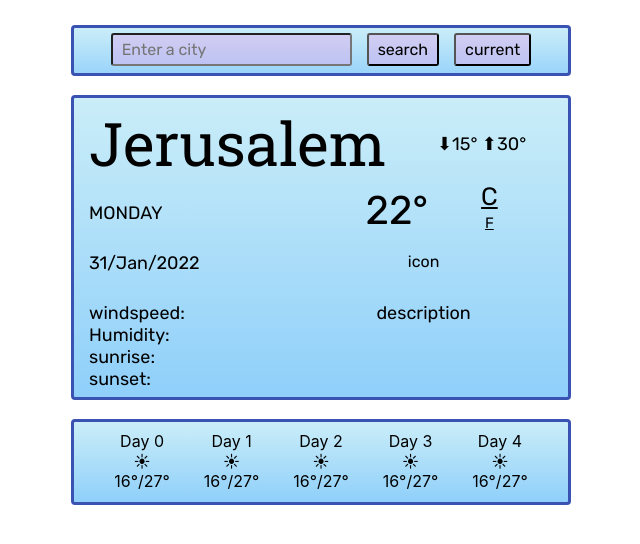
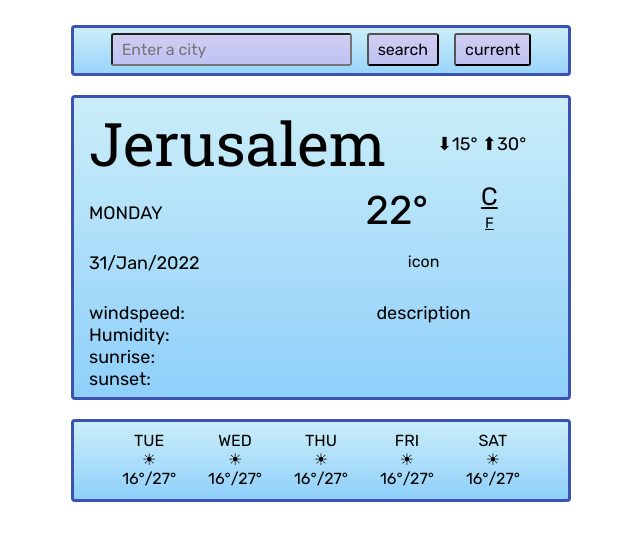
Before and after one commit to kerenLyahov/weather-app-react, a React (Create React App) app: page / in a window 1280 px wide. Shown: the top 544 px of the page, without its empty margins (319-959 px from the left). Built offline with nearby package versions, Linux system fonts and the light colour scheme.

Commit message:
update forecast days
updated forecast:
styling,
day display to actual days

```diff
--- a/src/Forecast.css
+++ b/src/Forecast.css
@@ -3,7 +3,7 @@
   border-radius: 4px;
   padding: 5px 5px 7px 5px;
   margin: 15px 150px 4px 150px;
-
+  font-family: "Rubik", sans-serif;
   animation: borderAnimation 5s infinite alternate;
   background-image: linear-gradient(
     rgba(150, 220, 241, 0.5),
@@ -27,5 +27,5 @@
 
 .forcast {
   display: inline-block;
-  margin: 4px 3.5%;
+  margin: 4px 3.3%;
 }
--- a/src/Forecast.js
+++ b/src/Forecast.js
@@ -2,14 +2,21 @@ import React from "react";
 import "./Forecast.css";
 
 export default function Forcast() {
+  let date = new Date();
+  let dayName = ["SUN", "MON", "TUE", "WED", "THU", "FRI", "SAT"];
+
   let days = [0, 1, 2, 3, 4];
 
   return (
     <div className="body">
-      {days.map((day, i) => {
+      {days.map((i) => {
         return (
-          <span className="forcast" Day={day} key={i}>
-            <span> Day {i}</span>
+          <span className="forcast" key={i}>
+            <span>
+              {date.getDay() + i + 1 < 7
+                ? dayName[date.getDay() + i + 1]
+                : dayName[date.getDay() + i - 6]}
+            </span>
             <div>☀</div>
             <div>16°/27°</div>
           </span>
```
